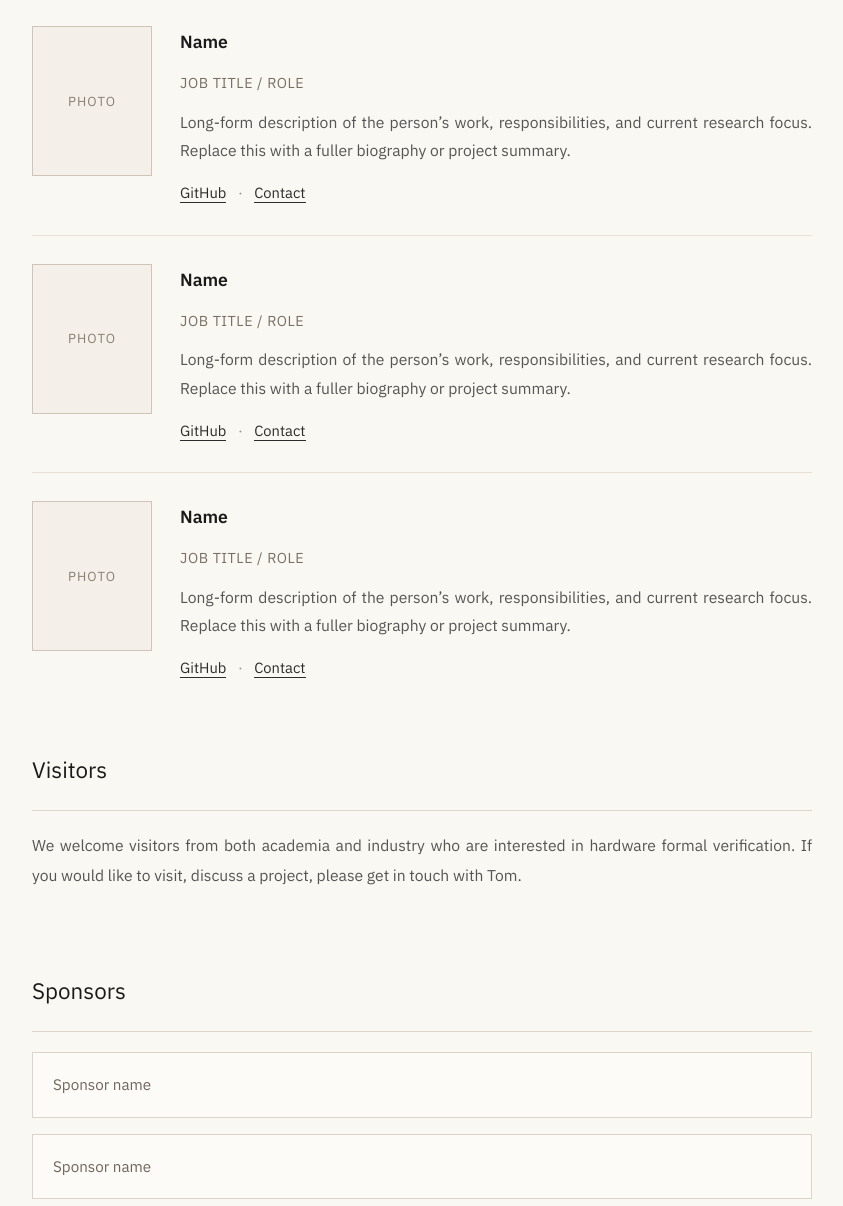
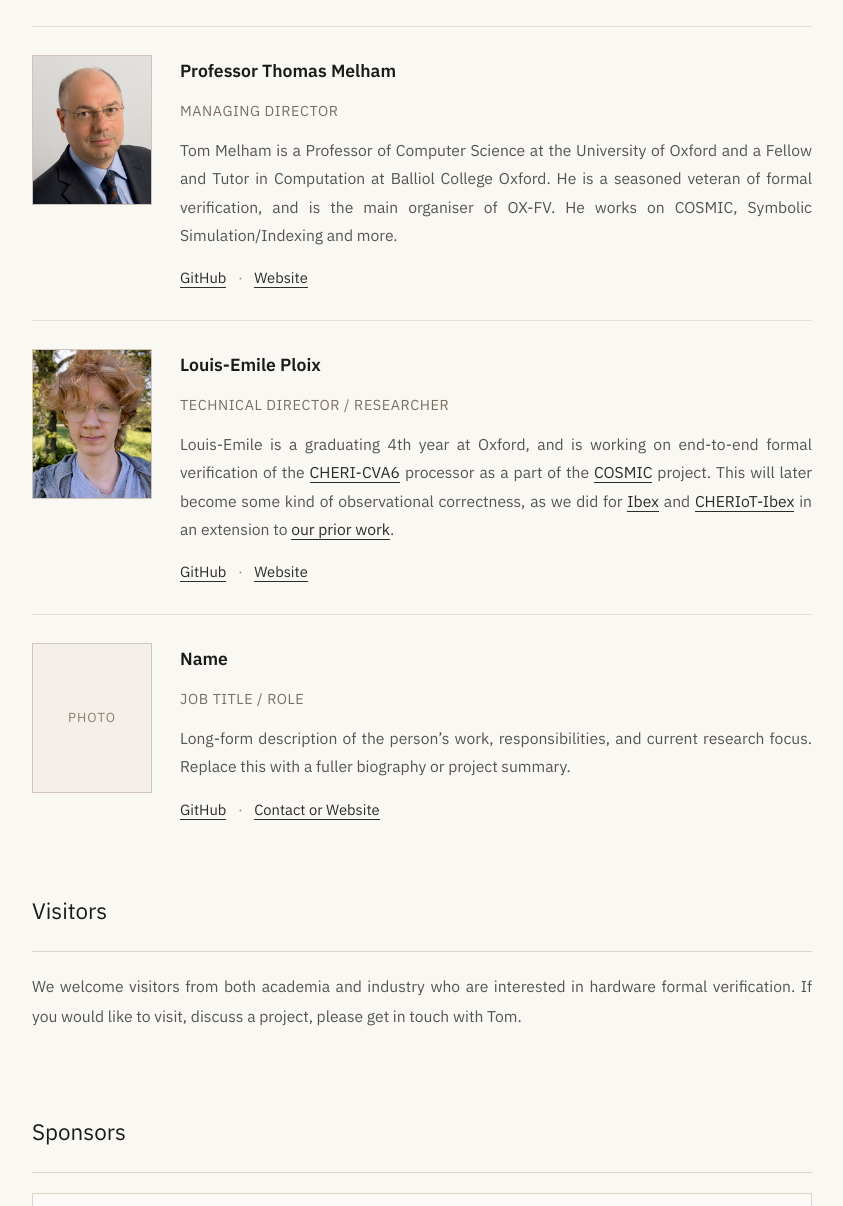
Before and after one commit to OX-FV/ox-fv.github.io, a plain HTML site: page index.html in a window 1280 px wide. Shown: the part 1114-2320 px from the top of the page, without its empty margins (218-1061 px from the left). Drawn offline with Linux system fonts and the light colour scheme.

Commit message:
Add README and text for myself and Tom, plus images

```diff
--- a/index.html
+++ b/index.html
@@ -18,7 +18,10 @@
 
     <main>
         <section class="hero">
-            <p>A research group at the University of Oxford exploring hardware formal verification. We will be running May - August 2026. We welcome academic and industrial visitors who are interested in formal proof and hardware.</p>
+            <p>
+                A research group at the University of Oxford exploring hardware formal verification.
+                We will be running May - August 2026. We welcome academic and industrial visitors who are interested in formal proof and hardware.
+            </p>
             <br />
             <p>Our public work can be found here: <a href="https://github.com/ox-fv/">GitHub</a></p>
         </section>
@@ -38,7 +41,7 @@
 
             <article>
                 <h3>Symbolic Simulation</h3>
-                <p>Formal verification of floating point and vector operations in CVA6 and ARA using Symbolic Simulation and STE.</p>
+                <p>Formal verification of floating point and vector operations in CVA6 and ARA using Symbolic Simulation and Symbolic Indexing.</p>
             </article>
         </section>
 
@@ -47,15 +50,40 @@
 
             <div class="people-grid">
                 <article class="person-card">
-                    <div class="person-photo" aria-hidden="true">Photo</div>
+                    <div class="person-photo" aria-hidden="true">
+                        <img src="assets/Tom-Melham.jpg" />
+                    </div>
                     <div class="person-header">
-                        <h3>Name</h3>
-                        <p class="job-title">Job title / role</p>
+                        <h3>Professor Thomas Melham</h3>
+                        <p class="job-title">Managing Director</p>
                     </div>
                     <div class="person-body">
-                        <p class="person-description">Long-form description of the person’s work, responsibilities, and current research focus. Replace this with a fuller biography or project summary.</p>
+                        <p class="person-description">
+                            Tom Melham is a Professor of Computer Science at the University of Oxford and a Fellow and Tutor
+                            in Computation at Balliol College Oxford. He is a seasoned veteran of formal verification, and is the main
+                            organiser of OX-FV. He works on COSMIC, Symbolic Simulation/Indexing and more.
+                        </p>
                     </div>
-                    <p class="person-links"><a href="#">GitHub</a> <span>·</span> <a href="mailto:contact@oxfv.ox.ac.uk">Contact</a></p>
+                    <p class="person-links"><a href="https://github.com/tfmelham/">GitHub</a> <span>·</span> <a href="https://www.cs.ox.ac.uk/tom.melham/home.html">Website</a></p>
+                </article>
+
+                <article class="person-card">
+                    <div class="person-photo" aria-hidden="true">
+                        <img src="assets/lep.jpg" />
+                    </div>
+                    <div class="person-header">
+                        <h3>Louis-Emile Ploix</h3>
+                        <p class="job-title">Technical Director / Researcher</p>
+                    </div>
+                    <div class="person-body">
+                        <p class="person-description">
+                            Louis-Emile is a graduating 4th year at Oxford, and is working on end-to-end formal verification of the <a href="https://github.com/Capabilities-Limited/cheri-cva6">CHERI-CVA6</a> processor
+                            as a part of the <a href="https://cosmic-project.lowrisc.org/">COSMIC</a> project. This will later become some kind of observational correctness, as we did
+                            for <a href="https://github.com/lowRISC/ibex/tree/master/dv/formal">Ibex</a> and <a href="https://github.com/microsoft/cheriot-ibex/tree/main/dv/formal">CHERIoT-Ibex</a>
+                            in an extension to <a href="https://arxiv.org/abs/2502.04738">our prior work</a>.
+                        </p>
+                    </div>
+                    <p class="person-links"><a href="https://github.com/mndstrmr/">GitHub</a> <span>·</span> <a href="https://mndstrmr.github.io/">Website</a></p>
                 </article>
 
                 <article class="person-card">
@@ -67,19 +95,7 @@
                     <div class="person-body">
                         <p class="person-description">Long-form description of the person’s work, responsibilities, and current research focus. Replace this with a fuller biography or project summary.</p>
                     </div>
-                    <p class="person-links"><a href="#">GitHub</a> <span>·</span> <a href="mailto:contact@oxfv.ox.ac.uk">Contact</a></p>
-                </article>
-
-                <article class="person-card">
-                    <div class="person-photo" aria-hidden="true">Photo</div>
-                    <div class="person-header">
-                        <h3>Name</h3>
-                        <p class="job-title">Job title / role</p>
-                    </div>
-                    <div class="person-body">
-                        <p class="person-description">Long-form description of the person’s work, responsibilities, and current research focus. Replace this with a fuller biography or project summary.</p>
-                    </div>
-                    <p class="person-links"><a href="#">GitHub</a> <span>·</span> <a href="mailto:contact@oxfv.ox.ac.uk">Contact</a></p>
+                    <p class="person-links"><a href="#">GitHub</a> <span>·</span> <a href="hello@example.com">Contact or Website</a></p>
                 </article>
             </div>
         </section>
@@ -95,9 +111,13 @@
             <h2>Sponsors</h2>
             <!-- <p>Support from our sponsors have helped make this work possible.</p> -->
             <div class="sponsor-list">
-                <div class="sponsor-item">Sponsor name</div>
-                <div class="sponsor-item">Sponsor name</div>
-                <div class="sponsor-item">Sponsor name</div>
+                <div class="sponsor-item">
+                    <a href="https://lowrisc.org/" class="im-only-a">
+                        <img src="assets/lowRISC-logo-red-black.svg" alt="lowRISC CIC">
+                    </a>
+                </div>
+                <!--<div class="sponsor-item">Sponsor name</div>
+                <div class="sponsor-item">Sponsor name</div>-->
             </div>
         </section>
     </main>
--- a/styles.css
+++ b/styles.css
@@ -118,10 +118,17 @@ main {
     border-bottom: 1px solid #e9dfd4;
 }
 
-a {
+a:not(.im-only-a) {
     color: #2c2c2c;
     text-decoration: none;
     border-bottom: 1px solid #2c2c2c;
+}
+
+.person-photo img {
+    width: 100%;
+    height: 100%;
+    object-fit: cover;
+    display: block;
 }
 
 a:hover {
@@ -366,6 +373,18 @@ footer a:hover {
     footer {
         padding: 40px 30px;
     }
+
+    .sponsor-item {
+        height: 60px;
+    }
+}
+
+.sponsor-item {
+    height: 80px;
+}
+
+.sponsor-item img {
+    height: 100%;
 }
 
 /* Smooth scrolling */
```
Also changed, not shown: assets/Tom-Melham.jpg (added), assets/lep.jpg (added), assets/lowRISC-logo-red-black.svg (added), 2 other files.
